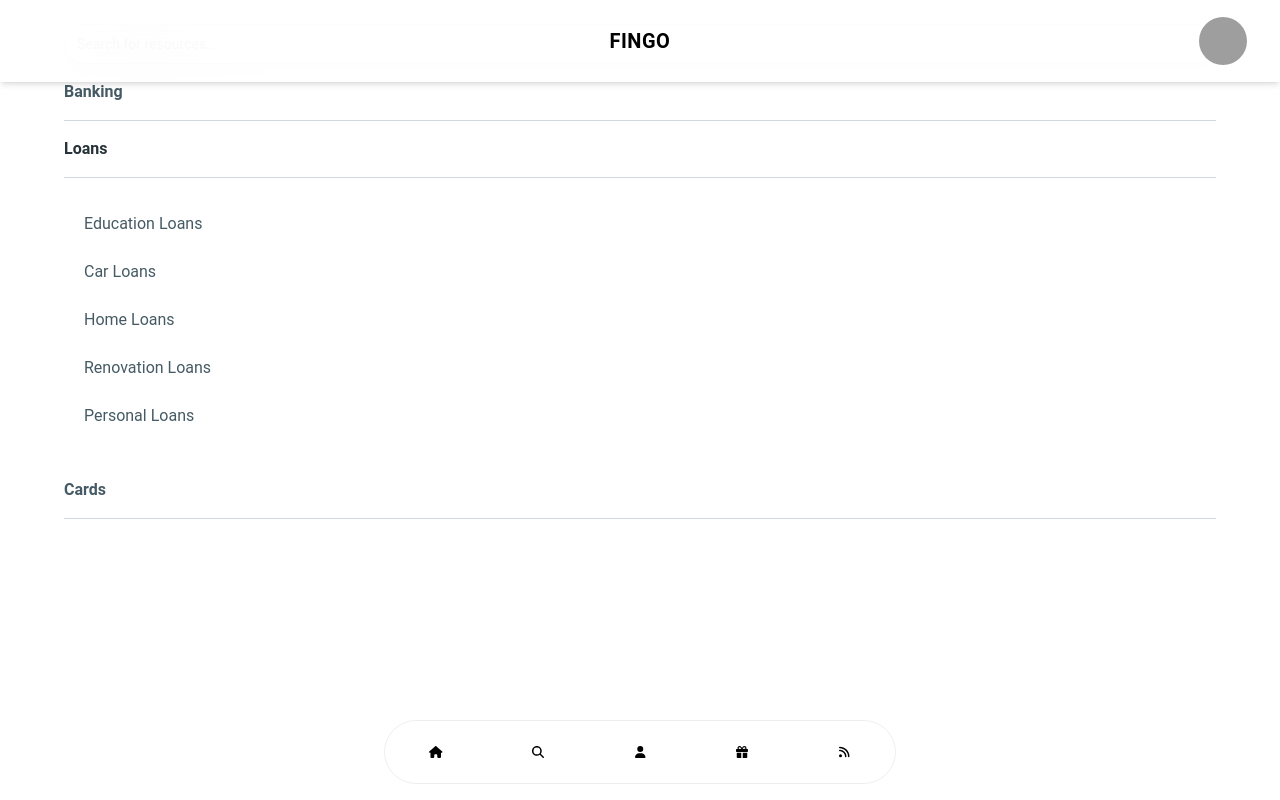
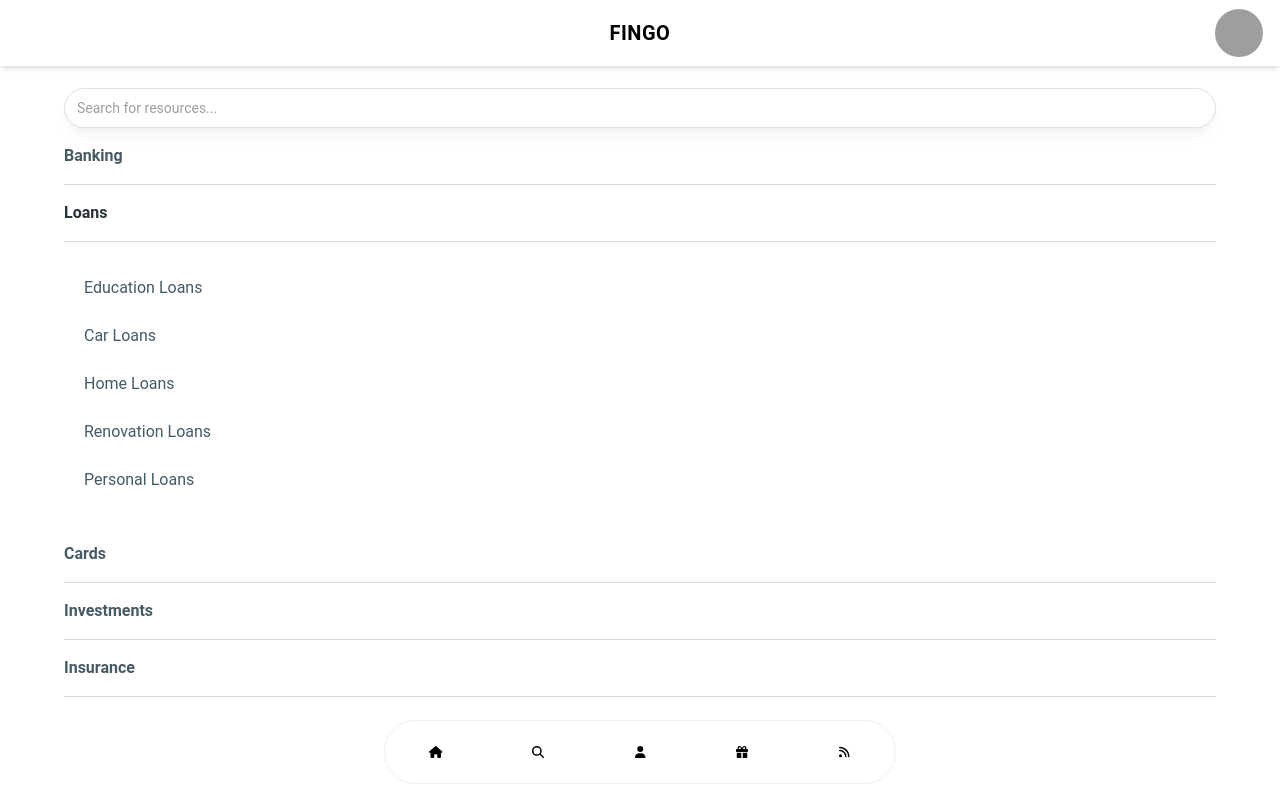
Before and after one commit to JiaJun8899/angelhack-app, a React (Vite) app in the folder frontend/: page /explore in a window 1280 px wide. Built offline with nearby package versions, Linux system fonts and the light colour scheme; grey boxes are pictures that could not be loaded; the HTML template or start-up script is replaced by a standard one.

Commit message:
real changes

```diff
--- a/frontend/src/App.css
+++ b/frontend/src/App.css
@@ -1,3 +1,4 @@
+
 /* #root {
   max-width: 1280px;
   margin: 0 auto;
--- a/frontend/src/App.tsx
+++ b/frontend/src/App.tsx
@@ -19,6 +19,7 @@ const App = () => {
       <Router>
         <div className='flex flex-col items-center overflow-hidden w-auto'>
           <Header />
+          <div className='flex-1 w-full overflow-y-hidden mt-16'>
             <Routes>
               <Route path="/" element={<Login />} />
               <Route path="/home" element={<Home />} />
@@ -30,6 +31,7 @@ const App = () => {
               <Route path="/quiz" element={<Quiz />} />
               <Route path="/rewards" element={<RewardsPage />} />
             </Routes>
+          </div>
           <Navbar />
         </div>
       </Router>
--- a/frontend/src/components/header.tsx
+++ b/frontend/src/components/header.tsx
@@ -15,7 +15,7 @@ const Header: React.FC = () => {
 		navigate(newPath);
 	}
 	return (
-		<Navbar className="fixed mt-auto z-10 h-max max-w-full rounded-none px-4 py-2 lg:px-8 lg:py-4">
+		<Navbar className="fixed z-10 h-max max-w-full rounded-none px-4 py-2">
 			<div className="grid grid-cols-3 text-center items-center">
 				<div></div>
 				<Typography className="place-self-center text-xl font-bold tracking-wide" color="black">
--- a/frontend/src/data/explore-data.ts
+++ b/frontend/src/data/explore-data.ts
@@ -15,6 +15,20 @@ let exploreData = {
     "Cards": [
         "Credit Cards",
         "Debit Cards"
+    ],
+    "Investments": [
+        "Stocks",
+        "Mutual Funds",
+        "Bonds",
+        "ETFs",
+        "Retirement Accounts"
+    ],
+    "Insurance": [
+        "Health Insurance",
+        "Life Insurance",
+        "Car Insurance",
+        "Travel Insurance",
+        "Home Insurance"
     ]
 }
 
--- a/frontend/src/pages/explore/explore.tsx
+++ b/frontend/src/pages/explore/explore.tsx
@@ -17,7 +17,7 @@ const explore = () => {
         navigate(location.pathname + "/" + newPath);
     }
 
-    const [open, setOpen] = React.useState(1);
+    const [open, setOpen] = useState(1);
     const [filteredData, setFilteredData] = useState(exploreData);
 
     const handleOpen = (value: number) => setOpen(open === value ? 0 : value);
@@ -37,7 +37,7 @@ const explore = () => {
 
     return (
         <>
-            <div className="w-[90%] mt-6 text-center">
+            <div className="w-[90%] mt-6 mx-auto text-center">
                 <Input
                     type="text"
                     placeholder="Search for resources..."
--- a/frontend/src/pages/explore/savings-account.tsx
+++ b/frontend/src/pages/explore/savings-account.tsx
@@ -16,7 +16,7 @@ import { savingsAccountLinks } from '../../data/explore-data';
 const SavingsAccount = () => {
     return (
         <>
-            <div className="mt-6 max-w-md">
+            <div className="mt-auto max-w-md">
                 <Card className="w-[90%] m-auto mt-6 mb-24">
                     <CardHeader color="blue-gray" className="relative h-56">
                         <img
--- a/frontend/src/pages/home/home.tsx
+++ b/frontend/src/pages/home/home.tsx
@@ -24,9 +24,9 @@ const Home: React.FC = () => {
 			subHeader: ["Scam Prevention", "诈骗预防"],
 		},
 	];
-
+	// w-[90%] mt-6 mx-auto text-center
 	return (
-		<div className="items-center mb-24 w-full">
+		<div className="flex flex-col w-[90%] mx-auto mb-24">
 			{treeData.map((data, index) => (
 				<Tree
 					key={index}
--- a/frontend/src/pages/home/tree-heading.tsx
+++ b/frontend/src/pages/home/tree-heading.tsx
@@ -7,10 +7,10 @@ interface HeadingProps {
 
 const TreeHeading: React.FC<HeadingProps> = ({ header, subHeader }) => {
   return (
-    <div className="bg-gray-200 p-5 mb-5 w-full text-center ml-3 rounded-lg">
-      <h1 className="mb-2">{header}</h1>
-      <h2>{subHeader}</h2>
-    </div>
+    <>
+      <div className="text-sm">{header}</div>
+      <div className="text-md">{subHeader}</div>
+    </>
   );
 };
 
--- a/frontend/src/pages/home/tree.tsx
+++ b/frontend/src/pages/home/tree.tsx
@@ -195,7 +195,7 @@ const Tree: React.FC<TreeProps> = ({ circlesArray, header, subHeader }) => {
 
 	return (
 		<Accordion open={open === 1}>
-        <AccordionHeader onClick={() => handleOpen(1)}>
+			<AccordionHeader className="flex flex-col justify-center text-center bg-[#2196f3] text-white focus:text-white rounded-2xl mt-6" onClick={() => handleOpen(1)}>
 				<TreeHeading
 					header={isChinese ? header[1] : header[0]}
 					subHeader={isChinese ? subHeader[1] : subHeader[0]}
@@ -217,20 +217,17 @@ const Tree: React.FC<TreeProps> = ({ circlesArray, header, subHeader }) => {
 									<div
 										key={circleIndex}
 										className={`w-16 h-16 rounded-full flex justify-center items-center cursor-pointer mx-3
-                    ${
-						completedCircles[rowIndex][circleIndex]
+                    ${completedCircles[rowIndex][circleIndex]
 												? "bg-green-600 text-white font-bold text-xl"
 												: clickedCircles[rowIndex][circleIndex]
 													? "bg-green-300"
 													: "bg-gray-300"
 											}
-                    ${
-						clickedCircles[rowIndex][circleIndex]
+                    ${clickedCircles[rowIndex][circleIndex]
 												? "border-4 border-yellow-500"
 												: ""
 											}
-                    ${
-						rowIndex === circlesArray.length - 1 &&
+                    ${rowIndex === circlesArray.length - 1 &&
 												circleIndex === numCircles - 1
 												? "mb-0"
 												: "mb-5"
@@ -265,8 +262,7 @@ const Tree: React.FC<TreeProps> = ({ circlesArray, header, subHeader }) => {
 					)}
 					<Button
 						disabled={!allCompleted}
-					className={`mt-5 mb-5 px-4 py-2 rounded ${
-						allCompleted
+						className={`mt-5 mb-5 px-4 py-2 rounded ${allCompleted
 							? "bg-blue-500 text-white"
 							: "bg-gray-400 text-gray-700"
 							}`}
--- a/frontend/src/pages/login/login.tsx
+++ b/frontend/src/pages/login/login.tsx
@@ -19,7 +19,7 @@ const login: React.FC = () => {
 
     return (
         <>
-            <Card className="w-[90%] m-auto mt-6">
+            <Card className="w-[90%] m-auto mt-20">
                 <CardBody>
                     <Typography variant="h5" color="blue-gray" className="mb-2">
                         Login
```
Lines whose indentation alone changed are shown as unchanged.
